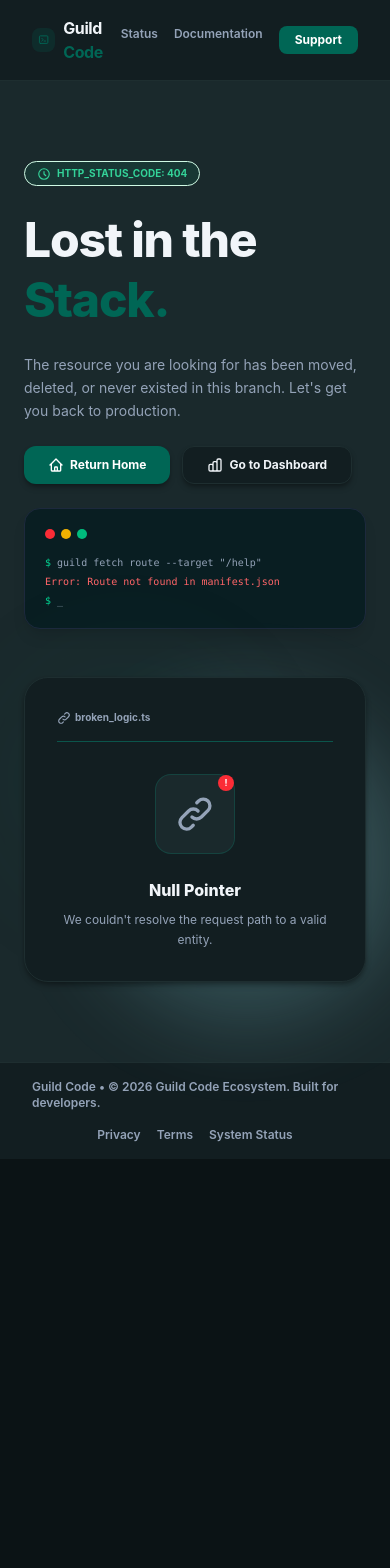
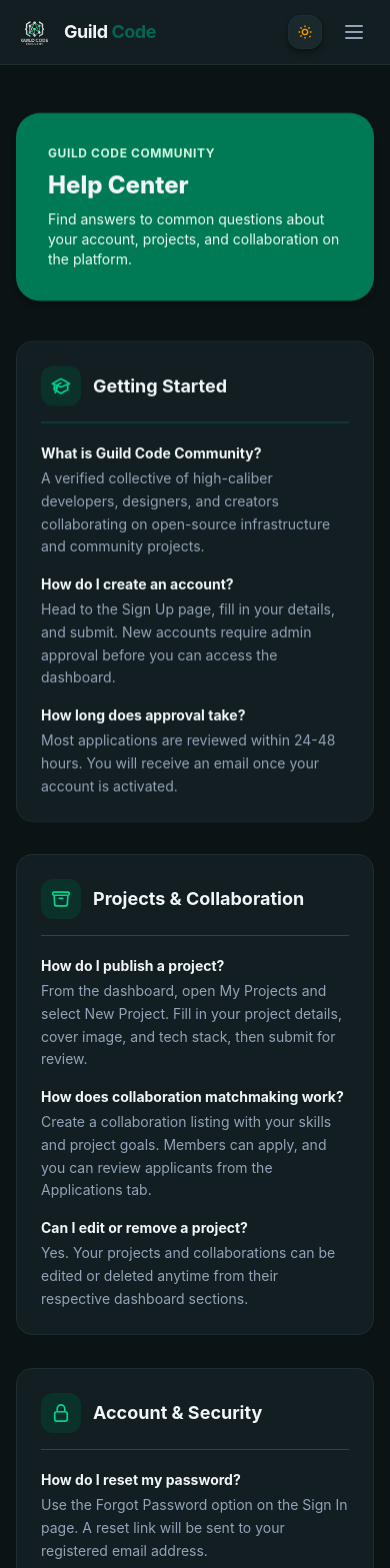
Before and after one commit to Winney360/Guild_Code_Community_Hub, a React (Vite) app in the folder client/: page /help in a window 390 px wide. Shown: the top 1568 px of the page. Before the commit the page ends 1159 px from the top, so only its background shows below. Built offline with nearby package versions, Linux system fonts and the light colour scheme; no server answers.

Commit message:
feat(ui): tablet nav + hero, single-line headline, drop GitHub OAuth, add help page

```diff
--- a/client/src/App.tsx
+++ b/client/src/App.tsx
@@ -18,6 +18,7 @@ import { CookiePolicy } from './pages/CookiePolicy.js';
 import { CommunityGuidelines } from './pages/CommunityGuidelines.js';
 import { Changelog } from './pages/Changelog.js';
 import { SystemStatus } from './pages/SystemStatus.js';
+import { HelpCenter } from './pages/HelpCenter.js';
 import { PublicLayout } from './layouts/PublicLayout.js';
 import { DashboardLayout } from './layouts/DashboardLayout.js';
 import { DashboardOverview } from './pages/DashboardOverview.js';
@@ -59,6 +60,7 @@ function App() {
             <Route path="/guidelines" element={<CommunityGuidelines />} />
             <Route path="/changelog" element={<Changelog />} />
             <Route path="/status" element={<SystemStatus />} />
+            <Route path="/help" element={<HelpCenter />} />
           </Route>
 
           {/* Auth Routes (standalone screen layout) */}
--- a/client/src/components/Navbar.tsx
+++ b/client/src/components/Navbar.tsx
@@ -42,7 +42,7 @@ export const Navbar: React.FC = () => {
         </Link>
 
         {/* Center: Navigation Links */}
-        <div className="hidden md:flex items-center gap-6">
+        <div className="hidden lg:flex items-center gap-6">
           <div className="relative">
             <Link to="/" className={`${linkClass('/')} flex items-center gap-1.5`}>
               <svg className="w-4 h-4 shrink-0" fill="none" stroke="currentColor" viewBox="0 0 24 24" strokeWidth={2}>
@@ -91,7 +91,7 @@ export const Navbar: React.FC = () => {
         </div>
 
         {/* Right Side: CTA / Auth Links */}
-        <div className="hidden md:flex items-center gap-6">
+        <div className="hidden lg:flex items-center gap-6">
           {user ? (
             <Link
               to="/dashboard"
@@ -119,8 +119,8 @@ export const Navbar: React.FC = () => {
         </div>
 
         {/* Mobile Header Right wrapper */}
-        <div className="flex md:hidden items-center gap-3">
-          <div className="md:hidden">
+        <div className="flex lg:hidden items-center gap-3">
+          <div className="lg:hidden">
             <ThemeToggle />
           </div>
           {/* Hamburger Menu Toggle (Mobile) */}
@@ -141,7 +141,7 @@ export const Navbar: React.FC = () => {
 
       {/* Mobile Drawer */}
       {isOpen && (
-        <div className="md:hidden border-t border-[#006655]/30 dark:border-[#00a88a]/40 bg-white dark:bg-[#121e21] px-4 sm:px-6 py-4 flex flex-col gap-4 animate-fadeIn max-h-[calc(100vh-4rem)] overflow-y-auto">
+        <div className="lg:hidden border-t border-[#006655]/30 dark:border-[#00a88a]/40 bg-white dark:bg-[#121e21] px-4 sm:px-6 py-4 flex flex-col gap-4 animate-fadeIn max-h-[calc(100vh-4rem)] overflow-y-auto">
           <Link
             to="/"
             onClick={() => setIsOpen(false)}
--- /dev/null
+++ b/client/src/pages/HelpCenter.tsx
@@ -0,0 +1,119 @@
+import React from 'react';
+import { Link } from 'react-router-dom';
+import ScrollReveal from '../components/ScrollReveal.js';
+
+interface HelpItem {
+  title: string;
+  body: string;
+}
+
+interface HelpCategory {
+  label: string;
+  icon: React.ReactNode;
+  items: HelpItem[];
+}
+
+const iconPath = (d: string) => (
+  <svg className="w-5 h-5" fill="none" stroke="currentColor" viewBox="0 0 24 24" strokeWidth={2}>
+    <path strokeLinecap="round" strokeLinejoin="round" d={d} />
+  </svg>
+);
+
+const categories: HelpCategory[] = [
+  {
+    label: 'Getting Started',
+    icon: iconPath('M4.26 10.147a60.436 60.436 0 00-.491 6.347A48.627 48.627 0 0112 20.904a48.627 48.627 0 018.232-4.41 60.46 60.46 0 00-.491-6.347m-15.482 0a50.57 50.57 0 00-2.658-.813A59.905 59.905 0 0112 3.493a59.902 59.902 0 0110.399 5.84c-.896.248-1.783.52-2.658.814m-15.482 0A50.697 50.697 0 0112 13.489a50.702 50.702 0 017.74-3.342M6.75 15a.75.75 0 100-1.5.75.75 0 000 1.5zm0 0v-3.675A55.378 55.378 0 0112 8.443m-7.007 11.55A5.981 5.981 0 006.75 15.75v-1.5'),
+    items: [
+      { title: 'What is Guild Code Community?', body: 'A verified collective of high-caliber developers, designers, and creators collaborating on open-source infrastructure and community projects.' },
+      { title: 'How do I create an account?', body: 'Head to the Sign Up page, fill in your details, and submit. New accounts require admin approval before you can access the dashboard.' },
+      { title: 'How long does approval take?', body: 'Most applications are reviewed within 24-48 hours. You will receive an email once your account is activated.' },
+    ],
+  },
+  {
+    label: 'Projects & Collaboration',
+    icon: iconPath('M20.25 7.5l-.625 10.632a2.25 2.25 0 01-2.247 2.118H6.622a2.25 2.25 0 01-2.247-2.118L3.75 7.5M10 11.25h4M3.375 7.5h17.25c.621 0 1.125-.504 1.125-1.125v-1.5c0-.621-.504-1.125-1.125-1.125H3.375C2.754 3.75 2.25 4.254 2.25 4.875v1.5c0 .621.504 1.125 1.125 1.125z'),
+    items: [
+      { title: 'How do I publish a project?', body: 'From the dashboard, open My Projects and select New Project. Fill in your project details, cover image, and tech stack, then submit for review.' },
+      { title: 'How does collaboration matchmaking work?', body: 'Create a collaboration listing with your skills and project goals. Members can apply, and you can review applicants from the Applications tab.' },
+      { title: 'Can I edit or remove a project?', body: 'Yes. Your projects and collaborations can be edited or deleted anytime from their respective dashboard sections.' },
+    ],
+  },
+  {
+    label: 'Account & Security',
+    icon: iconPath('M16.5 10.5V6.75a4.5 4.5 0 10-9 0v3.75m-.75 11.25h10.5a2.25 2.25 0 002.25-2.25v-6.75a2.25 2.25 0 00-2.25-2.25H6.75a2.25 2.25 0 00-2.25 2.25v6.75a2.25 2.25 0 002.25 2.25z'),
+    items: [
+      { title: 'How do I reset my password?', body: 'Use the Forgot Password option on the Sign In page. A reset link will be sent to your registered email address.' },
+      { title: 'Why was my account rejected?', body: 'Applications are reviewed for genuine professional intent and profile completeness. Contact support to understand the specific reason and re-apply.' },
+      { title: 'How is my data protected?', body: 'We follow strict security and privacy practices. Review our Privacy Policy for full details on how your data is stored and handled.' },
+    ],
+  },
+];
+
+export const HelpCenter: React.FC = () => {
+  return (
+    <div className="max-w-4xl mx-auto px-4 sm:px-6 py-12">
+      {/* Header Banner */}
+      <ScrollReveal>
+        <div className="bg-[#006655] dark:bg-emerald-700 rounded-3xl p-8 sm:p-10 text-white shadow-xl mb-10">
+          <span className="text-emerald-100 text-xs font-bold uppercase tracking-wider block mb-2">
+            Guild Code Community
+          </span>
+          <h1 className="text-2xl sm:text-3xl font-extrabold mb-2">Help Center</h1>
+          <p className="text-emerald-50 text-sm max-w-xl">
+            Find answers to common questions about your account, projects, and collaboration on the platform.
+          </p>
+        </div>
+      </ScrollReveal>
+
+      {/* Categories */}
+      {categories.map((cat, catIdx) => (
+        <ScrollReveal key={cat.label} delay={catIdx * 100}>
+          <div className="bg-white dark:bg-[#121e21] border border-[#006655]/15 dark:border-[#00a88a]/20 rounded-2xl p-6 sm:p-8 shadow-xs mb-8">
+            <div className="flex items-center gap-3 mb-5 pb-4 border-b border-[#006655]/30 dark:border-[#00a88a]/40">
+              <div className="w-10 h-10 rounded-xl bg-[#e6f7f8] dark:bg-emerald-900/40 text-[#006655] dark:text-emerald-400 flex items-center justify-center shrink-0">
+                {cat.icon}
+              </div>
+              <h2 className="text-lg font-bold text-[#091e22] dark:text-[#f1f5f9]">{cat.label}</h2>
+            </div>
+            <div className="space-y-4">
+              {cat.items.map((item) => (
+                <div key={item.title} className="text-sm">
+                  <h3 className="font-bold text-[#091e22] dark:text-[#f1f5f9] mb-1">{item.title}</h3>
+                  <p className="text-[#5c7075] dark:text-slate-400 leading-relaxed">{item.body}</p>
+                </div>
+              ))}
+            </div>
+          </div>
+        </ScrollReveal>
+      ))}
+
+      {/* Contact Support Card */}
+      <ScrollReveal delay={300}>
+        <div className="bg-slate-50 dark:bg-[#121e21] border border-[#006655]/15 dark:border-[#00a88a]/20 rounded-2xl p-8 text-center shadow-xs">
+          <h2 className="text-lg font-bold text-[#091e22] dark:text-[#f1f5f9] mb-2">Still need help?</h2>
+          <p className="text-sm text-[#5c7075] dark:text-slate-400 mb-5">
+            Reach out to our support team and we will get back to you as soon as possible.
+          </p>
+          <a
+            href="mailto:guildcommunity@guild-code.com"
+            className="inline-flex items-center gap-2 bg-[#006655] hover:bg-[#004d40] text-white font-bold py-3 px-6 rounded-xl transition-colors text-sm"
+          >
+            <svg className="w-4 h-4" fill="none" stroke="currentColor" viewBox="0 0 24 24" strokeWidth={2}>
+              <path strokeLinecap="round" strokeLinejoin="round" d="M21.75 6.75v10.5a2.25 2.25 0 01-2.25 2.25h-15a2.25 2.25 0 01-2.25-2.25V6.75m19.5 0A2.25 2.25 0 0019.5 4.5h-15a2.25 2.25 0 00-2.25 2.25m19.5 0v.243a2.25 2.25 0 01-1.07 1.916l-7.5 4.615a2.25 2.25 0 01-2.36 0L3.32 8.91a2.25 2.25 0 01-1.07-1.916V6.75" />
+            </svg>
+            <span>Email Support</span>
+          </a>
+          <p className="text-xs text-[#5c7075] dark:text-slate-400 mt-4">
+            For the latest platform status, visit the{' '}
+            <Link to="/status" className="text-[#006655] dark:text-emerald-400 hover:underline font-bold">
+              System Status
+            </Link>{' '}
+            page.
+          </p>
+        </div>
+      </ScrollReveal>
+    </div>
+  );
+};
+
+export default HelpCenter;
--- a/client/src/pages/Home.tsx
+++ b/client/src/pages/Home.tsx
@@ -107,7 +107,7 @@ export const Home: React.FC = () => {
   return (
     <div className="font-sans antialiased text-[#091e22] bg-white">
       {/* Hero Section */}
-      <section className="bg-white pt-12 pb-16 px-5 sm:pt-16 sm:pb-20 sm:px-6 relative overflow-hidden select-none min-h-svh sm:min-h-0">
+      <section className="bg-white pt-12 pb-16 px-5 sm:pt-16 sm:pb-20 sm:px-6 relative overflow-hidden select-none min-h-svh lg:min-h-0">
         {/* Background media layers */}
         <div className="absolute inset-0" aria-hidden="true">
           {/* Mobile picture (below md) */}
@@ -129,7 +129,7 @@ export const Home: React.FC = () => {
           </ScrollReveal>
 
           <ScrollReveal delay={100}>
-            <h1 className="text-4xl md:text-6xl font-extrabold tracking-tight mb-4 sm:mb-6 leading-tight max-w-6xl mx-auto text-white">
+            <h1 className="text-[clamp(1.25rem,5.2vw,2rem)] sm:text-4xl md:text-6xl font-extrabold tracking-tight mb-4 sm:mb-6 leading-tight max-w-6xl mx-auto text-white whitespace-nowrap md:whitespace-normal">
               Welcome to <span className="text-emerald-400 font-serif italic pr-1 drop-shadow-[0_2px_12px_rgba(0,0,0,0.6)]">Guild Code Community</span> <br className="hidden md:block" />
             </h1>
           </ScrollReveal>
@@ -415,9 +415,9 @@ export const Home: React.FC = () => {
 
             return (
               <>
-                <div className="grid grid-cols-1 lg:grid-cols-3 gap-8">
+                <div className="grid grid-cols-1 md:grid-cols-2 lg:grid-cols-3 gap-8">
                   {/* Left Column: Admin Featured or Most Liked Project (Takes 2 Columns on large screens) */}
-                  <ScrollReveal className="lg:col-span-2">
+                  <ScrollReveal className="md:col-span-2 lg:col-span-2">
                     <div className="border border-[#006655]/15 dark:border-[#00a88a]/20 rounded-3xl overflow-hidden bg-white shadow-sm flex flex-col justify-between hover:shadow-md transition-shadow h-full">
                     <div>
                       {/* Banner Image */}
@@ -493,7 +493,7 @@ export const Home: React.FC = () => {
                   </ScrollReveal>
 
                   {/* Right Column: Top 3 Most Liked Projects */}
-                  <div className="flex flex-col gap-6">
+                  <div className="grid grid-cols-1 md:grid-cols-2 lg:grid-cols-1 gap-6 md:col-span-2 lg:col-span-1">
                     {topLikedProjects.map((p, idx) => (
                       <ScrollReveal key={p._id} delay={150 + idx * 120} className="flex flex-col flex-grow">
                         <div
--- a/client/src/pages/Login.tsx
+++ b/client/src/pages/Login.tsx
@@ -350,7 +350,7 @@ export const Login: React.FC = () => {
             </div>
 
             {/* Social Sign-in Buttons */}
-            <div className="grid grid-cols-2 gap-4">
+            <div className="grid grid-cols-1 gap-4">
               <button
                 type="button"
                 onClick={() => handleOAuth('google')}
@@ -377,17 +377,6 @@ export const Login: React.FC = () => {
                 </svg>
                 <span>Google</span>
               </button>
-              <button
-                type="button"
-                onClick={() => handleOAuth('github')}
-                className="flex items-center justify-center gap-2 px-4 py-2.5 border border-slate-200 rounded-xl hover:bg-slate-50 transition-colors text-sm font-semibold"
-              >
-                {/* GitHub logo SVG */}
-                <svg className="w-4 h-4" viewBox="0 0 24 24" fill="currentColor">
-                  <path d="M12 0C5.37 0 0 5.37 0 12c0 5.3 3.438 9.8 8.205 11.385.6.11.82-.26.82-.577 0-.285-.01-1.04-.015-2.04-3.338.724-4.042-1.61-4.042-1.61C4.422 18.07 3.633 17.7 3.633 17.7c-1.087-.744.084-.729.084-.729 1.205.084 1.838 1.236 1.838 1.236 1.07 1.835 2.809 1.305 3.495.998.108-.776.417-1.305.76-1.605-2.665-.3-5.466-1.332-5.466-5.93 0-1.31.465-2.38 1.235-3.22-.135-.303-.54-1.523.105-3.176 0 0 1.005-.322 3.3 1.23.96-.267 1.98-.399 3-.405 1.02.006 2.04.138 3 .405 2.28-1.552 3.285-1.23 3.285-1.23.645 1.653.24 2.873.12 3.176.765.84 1.23 1.91 1.23 3.22 0 4.61-2.805 5.625-5.475 5.92.42.36.81 1.096.81 2.22 0 1.606-.015 2.896-.015 3.286 0 .315.21.69.825.57C20.565 21.795 24 17.3 24 12c0-6.63-5.37-12-12-12z" />
-                </svg>
-                <span>GitHub</span>
-              </button>
             </div>
 
             <div className="mt-8 text-center text-sm">
@@ -401,9 +390,9 @@ export const Login: React.FC = () => {
 
         {/* Right side footer */}
         <div className="flex justify-center gap-6 text-xs text-[#5c7075] mt-8">
-          <a href="#help" className="hover:underline">Help Center</a>
-          <a href="#status" className="hover:underline">Status</a>
-          <a href="#privacy" className="hover:underline">Privacy</a>
+          <Link to="/help" className="hover:underline">Help Center</Link>
+          <Link to="/status" className="hover:underline">Status</Link>
+          <Link to="/privacy" className="hover:underline">Privacy</Link>
         </div>
       </div>
 
--- a/client/src/pages/Signup.tsx
+++ b/client/src/pages/Signup.tsx
@@ -315,7 +315,7 @@ export const Signup: React.FC = () => {
           </div>
 
           {/* Social Sign-in Buttons */}
-          <div className="grid grid-cols-2 gap-4">
+          <div className="grid grid-cols-1 gap-4">
             <button
               type="button"
               onClick={() => handleOAuth('google')}
@@ -341,16 +341,6 @@ export const Signup: React.FC = () => {
               </svg>
               <span>Google</span>
             </button>
-            <button
-              type="button"
-              onClick={() => handleOAuth('github')}
-              className="flex items-center justify-center gap-2 px-4 py-2.5 border border-slate-200 rounded-xl hover:bg-slate-50 transition-colors text-sm font-semibold"
-            >
-              <svg className="w-4 h-4" viewBox="0 0 24 24" fill="currentColor">
-                <path d="M12 0C5.37 0 0 5.37 0 12c0 5.3 3.438 9.8 8.205 11.385.6.11.82-.26.82-.577 0-.285-.01-1.04-.015-2.04-3.338.724-4.042-1.61-4.042-1.61C4.422 18.07 3.633 17.7 3.633 17.7c-1.087-.744.084-.729.084-.729 1.205.084 1.838 1.236 1.838 1.236 1.07 1.835 2.809 1.305 3.495.998.108-.776.417-1.305.76-1.605-2.665-.3-5.466-1.332-5.466-5.93 0-1.31.465-2.38 1.235-3.22-.135-.303-.54-1.523.105-3.176 0 0 1.005-.322 3.3 1.23.96-.267 1.98-.399 3-.405 1.02.006 2.04.138 3 .405 2.28-1.552 3.285-1.23 3.285-1.23.645 1.653.24 2.873.12 3.176.765.84 1.23 1.91 1.23 3.22 0 4.61-2.805 5.625-5.475 5.92.42.36.81 1.096.81 2.22 0 1.606-.015 2.896-.015 3.286 0 .315.21.69.825.57C20.565 21.795 24 17.3 24 12c0-6.63-5.37-12-12-12z" />
-              </svg>
-              <span>GitHub</span>
-            </button>
           </div>
 
           <div className="mt-6 text-center text-sm">
@@ -364,9 +354,9 @@ export const Signup: React.FC = () => {
 
         {/* Right side footer */}
         <div className="flex justify-center gap-6 text-xs text-[#5c7075] mt-6">
-          <a href="#help" className="hover:underline">Help Center</a>
-          <a href="#status" className="hover:underline">Status</a>
-          <a href="#privacy" className="hover:underline">Privacy</a>
+          <Link to="/help" className="hover:underline">Help Center</Link>
+          <Link to="/status" className="hover:underline">Status</Link>
+          <Link to="/privacy" className="hover:underline">Privacy</Link>
         </div>
       </div>
     </div>
```
